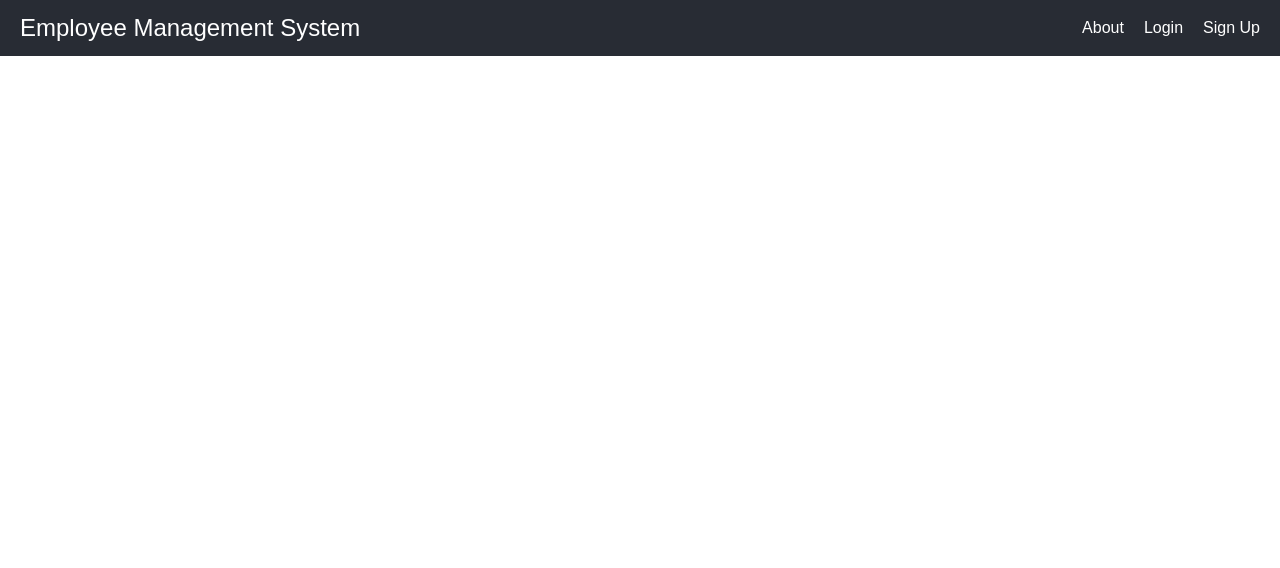
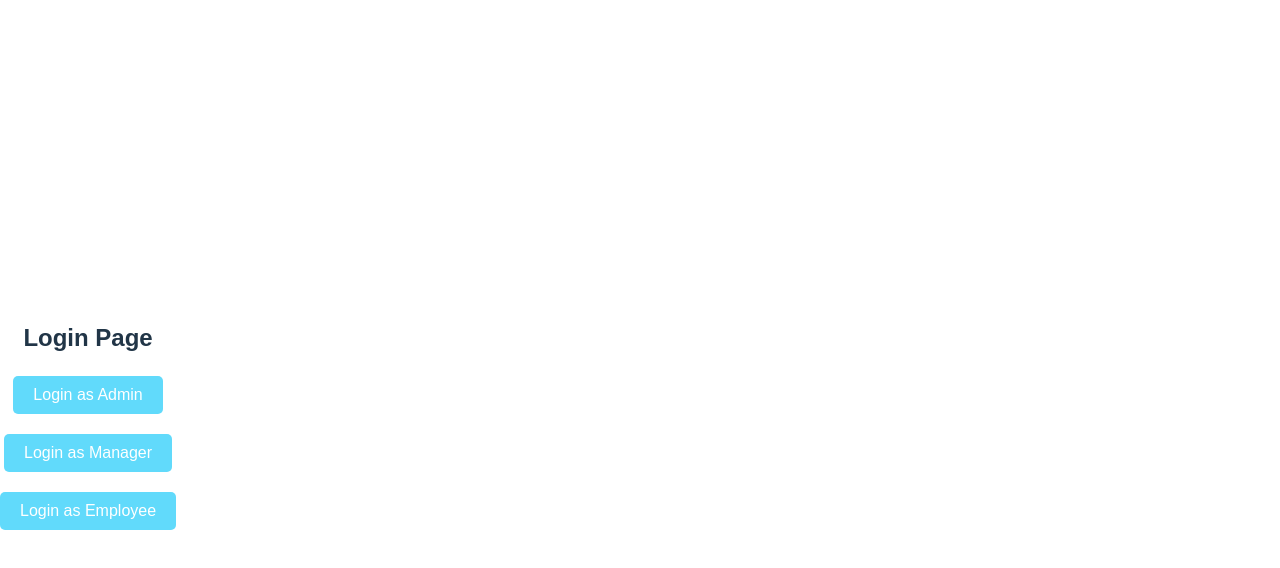
Before and after one commit to dennisnderitu254/Employee-Management-System, a React (Vite) app in the folder employeemgtsystem/: page /login in a window 1280 px wide. Shown: the top 568 px of the page. Built offline with nearby package versions, Linux system fonts and the light colour scheme.

Commit message:
setting up the login page and landing page

```diff
--- a/employeemgtsystem/package.json
+++ b/employeemgtsystem/package.json
@@ -10,6 +10,7 @@
     "preview": "vite preview"
   },
   "dependencies": {
+    "@types/react-router-dom": "^5.3.3",
     "react": "^18.2.0",
     "react-dom": "^18.2.0",
     "react-router-dom": "^6.23.1"
--- a/employeemgtsystem/src/App.tsx
+++ b/employeemgtsystem/src/App.tsx
@@ -1,12 +1,23 @@
 // src/App.tsx
 import React from 'react';
-import LandingPage from './LandingPage';
+import { BrowserRouter as Router, Route, Switch } from 'react-router-dom';
+import LandingPage from './LandingPage'; // Replace with your landing page component if different
+import LoginPage from './LoginPage';
 
-function App() {
+const App: React.FC = () => {
   return (
-    <div className="App">
-      <LandingPage />
-    </div>
+    <Router>
+      <div className="App">
+        <Switch>
+          <Route exact path="/" component={LandingPage} />
+          <Route path="/login" component={LoginPage} />
+          {/* Define routes for admin, manager, and employee logins */}
+          <Route path="/login/admin" render={() => <div>Admin Login Page</div>} />
+          <Route path="/login/manager" render={() => <div>Manager Login Page</div>} />
+          <Route path="/login/employee" render={() => <div>Employee Login Page</div>} />
+        </Switch>
+      </div>
+    </Router>
   );
 }
 
--- a/employeemgtsystem/src/LandingPage.tsx
+++ b/employeemgtsystem/src/LandingPage.tsx
@@ -1,5 +1,6 @@
 // src/LandingPage.tsx
 import React from 'react';
+import { Link } from 'react-router-dom'; // Import Link from react-router-dom
 import './LandingPage.css';
 
 const LandingPage: React.FC = () => {
@@ -8,9 +9,9 @@ const LandingPage: React.FC = () => {
       <nav className="navbar">
         <div className="navbar-title">Employee Management System</div>
         <ul className="navbar-links">
-          <li><a href="#about">About</a></li>
-          <li><a href="#login">Login</a></li>
-          <li><a href="#signup">Sign Up</a></li>
+          <li><Link to="#about">About</Link></li>
+          <li><Link to="/login">Login</Link></li>
+          <li><Link to="#signup">Sign Up</Link></li>
         </ul>
       </nav>
     </div>
--- a/employeemgtsystem/src/LoginPage.tsx
+++ b/employeemgtsystem/src/LoginPage.tsx
@@ -1,21 +1,25 @@
-// src/LandingPage.tsx
+// src/LoginPage.tsx
 import React from 'react';
-import { Link } from 'react-router-dom'; // Import Link from react-router-dom
-import './LandingPage.css';
+import { Link } from 'react-router-dom';
+import './LoginPage.css';
 
-const LandingPage: React.FC = () => {
+const LoginPage: React.FC = () => {
   return (
-    <div className="landing-page">
-      <nav className="navbar">
-        <div className="navbar-title">Employee Management System</div>
-        <ul className="navbar-links">
-          <li><Link to="#about">About</Link></li>
-          <li><Link to="/login">Login</Link></li>
-          <li><Link to="#signup">Sign Up</Link></li>
-        </ul>
-      </nav>
+    <div className="login-page">
+      <h2>Login Page</h2>
+      <div className="login-buttons-container">
+        <Link to="/login/admin">
+          <button className="btn">Login as Admin</button>
+        </Link>
+        <Link to="/login/manager">
+          <button className="btn">Login as Manager</button>
+        </Link>
+        <Link to="/login/employee">
+          <button className="btn">Login as Employee</button>
+        </Link>
+      </div>
     </div>
   );
 };
 
-export default LandingPage;
+export default LoginPage;
```
Also changed, not shown: employeemgtsystem/src/LoginPage.css (indentation only), 1 other file (tests, documents, lock files or other folders).
